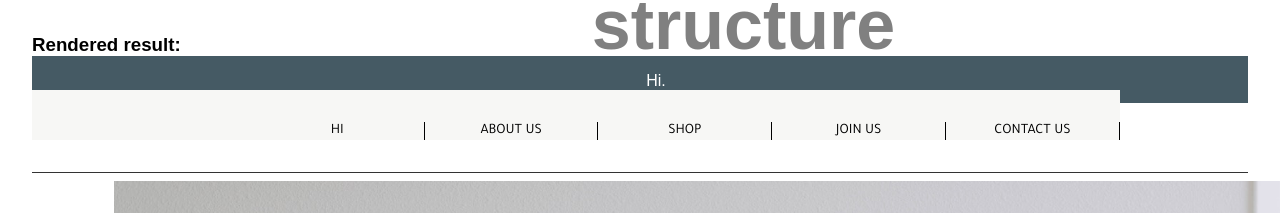
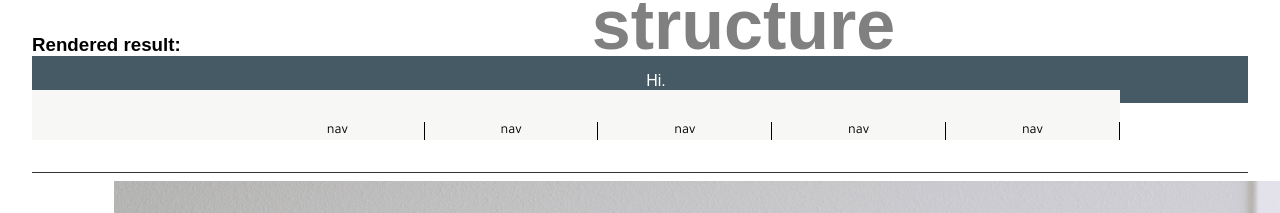
Before and after one commit to iamShawnxz/IAT-336-Project-2, a plain HTML site: page Styleguide/Styleguide.html in a window 1280 px wide. Shown: the part 5680-5893 px from the top of the page. Drawn offline with nearby package versions, Linux system fonts and the light colour scheme; files that its build step writes are made by us from their sources.

```diff
--- a/Styleguide/Styleguide.html
+++ b/Styleguide/Styleguide.html
@@ -317,11 +317,11 @@
 <h1 class="h1_hi">Hi.</h1>
 
 <ul id="nav">
-<li class="nav1"><a href="Template.html">HI</a></li>
-<li class="nav1"><a href="Template.html">ABOUT US</a></li>
-<li class="nav1"><a href="Template.html">SHOP</a></li>
-<li class="nav1"><a href="Template.html">JOIN US</a></li>
-<li class="nav1"><a href="Template.html">CONTACT US</a></li>
+<li class="nav1"><a href="Template.html">nav</a></li>
+<li class="nav1"><a href="Template.html">nav</a></li>
+<li class="nav1"><a href="Template.html">nav</a></li>
+<li class="nav1"><a href="Template.html">nav</a></li>
+<li class="nav1"><a href="Template.html">nav</a></li>
 </ul>
 
 <main>
```
